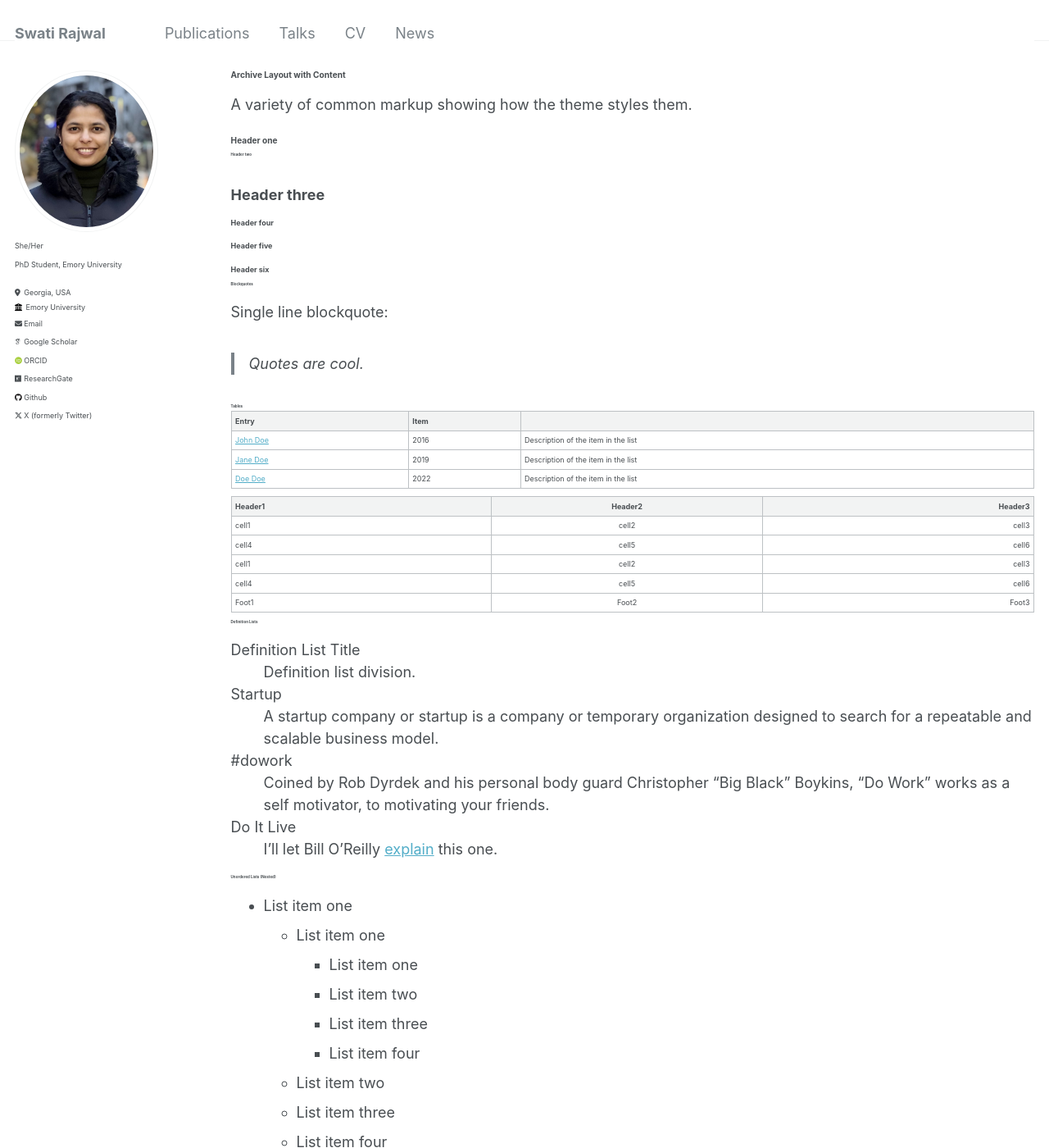
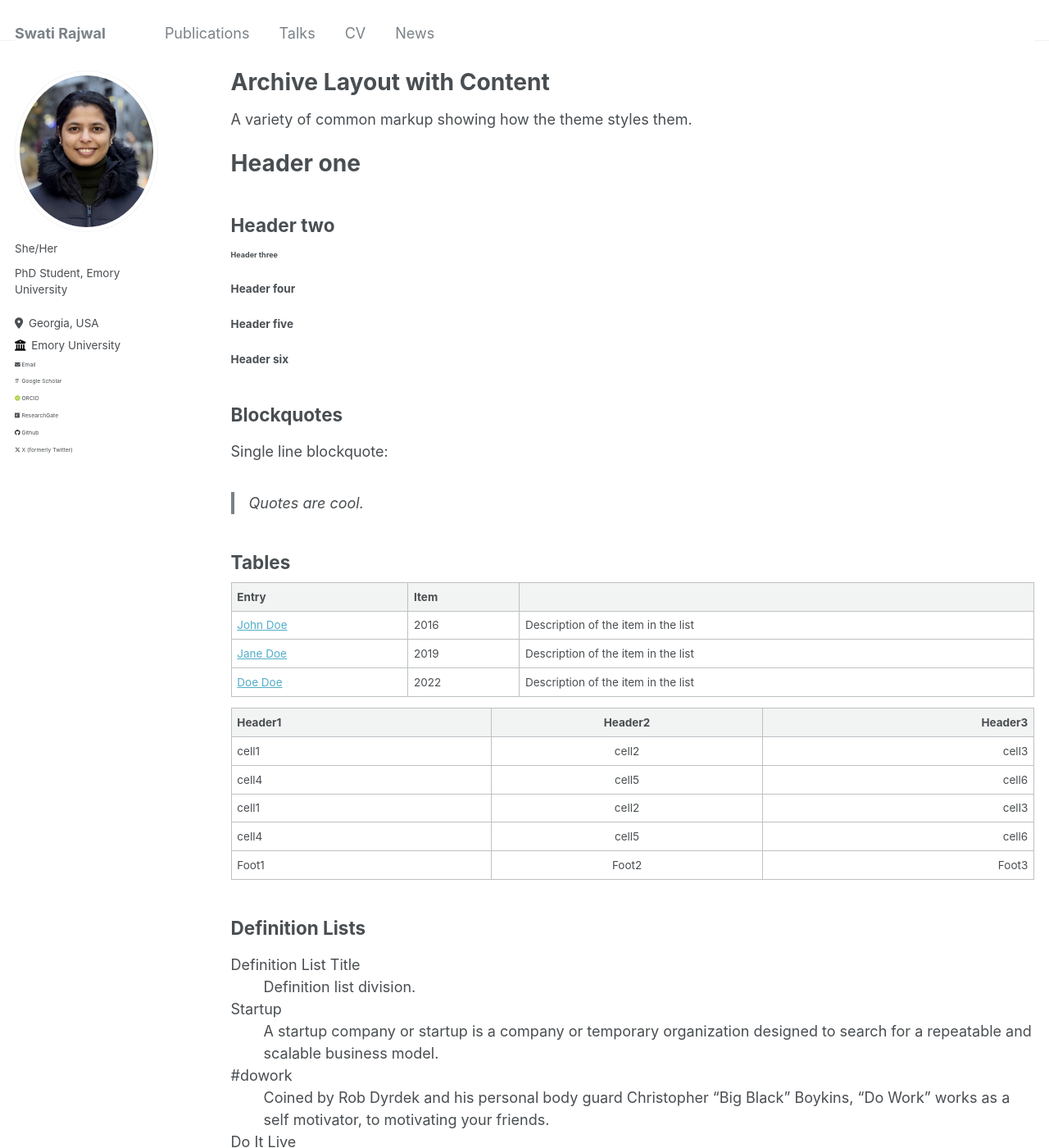
Before and after one commit to swati-rajwal/swati-rajwal.github.io, a Jekyll site: the page built from _pages/archive-layout-with-content.md, in a window 1280 px wide and 1400 px high. Shown: the whole window at 82% size. Built offline with Jekyll 4.4.1, drawn with Linux system fonts in a browser that asks for light colours; some web fonts are replaced.

Commit message:
Update _variables.scss

```diff
--- a/_sass/_variables.scss
+++ b/_sass/_variables.scss
@@ -33,22 +33,15 @@
 $caption-font-family        : $serif;
 
 /* type scale */
-// $type-size-1                : 2.441em;  // ~39.056px
-// $type-size-2                : 1.953em;  // ~31.248px
-// $type-size-3                : 1.563em;  // ~25.008px
-// $type-size-4                : 1.25em;   // ~20px
-// $type-size-5                : 1em;      // ~16px
-// $type-size-6                : 0.75em;   // ~12px
-// $type-size-7                : 0.6875em; // ~11px
-// $type-size-8                : 0.625em;  // ~10px
-$type-size-1                : .441em;  // ~39.056px
-$type-size-2                : .953em;  // ~31.248px
-$type-size-3                : .563em;  // ~25.008px
-$type-size-4                : .25em;   // ~20px
-$type-size-5                : 1em;      // ~16px
-$type-size-6                : 0.5em;   // ~12px
-$type-size-7                : 0.5em; // ~11px
-$type-size-8                : 0.5em;  // ~10px
+$type-size-1                : 2.441em;  // ~39.056px
+$type-size-2                : 1.953em;  // ~31.248px
+$type-size-3                : 1.563em;  // ~25.008px
+$type-size-4                : 1.25em;   // ~20px
+$type-size-5                : 0.5em;      // ~16px
+$type-size-6                : 0.75em;   // ~12px
+$type-size-7                : 0.6875em; // ~11px
+$type-size-8                : 0.625em;  // ~10px
+
 
 /* masthead properties */
 $masthead-height            : 50px;
```
